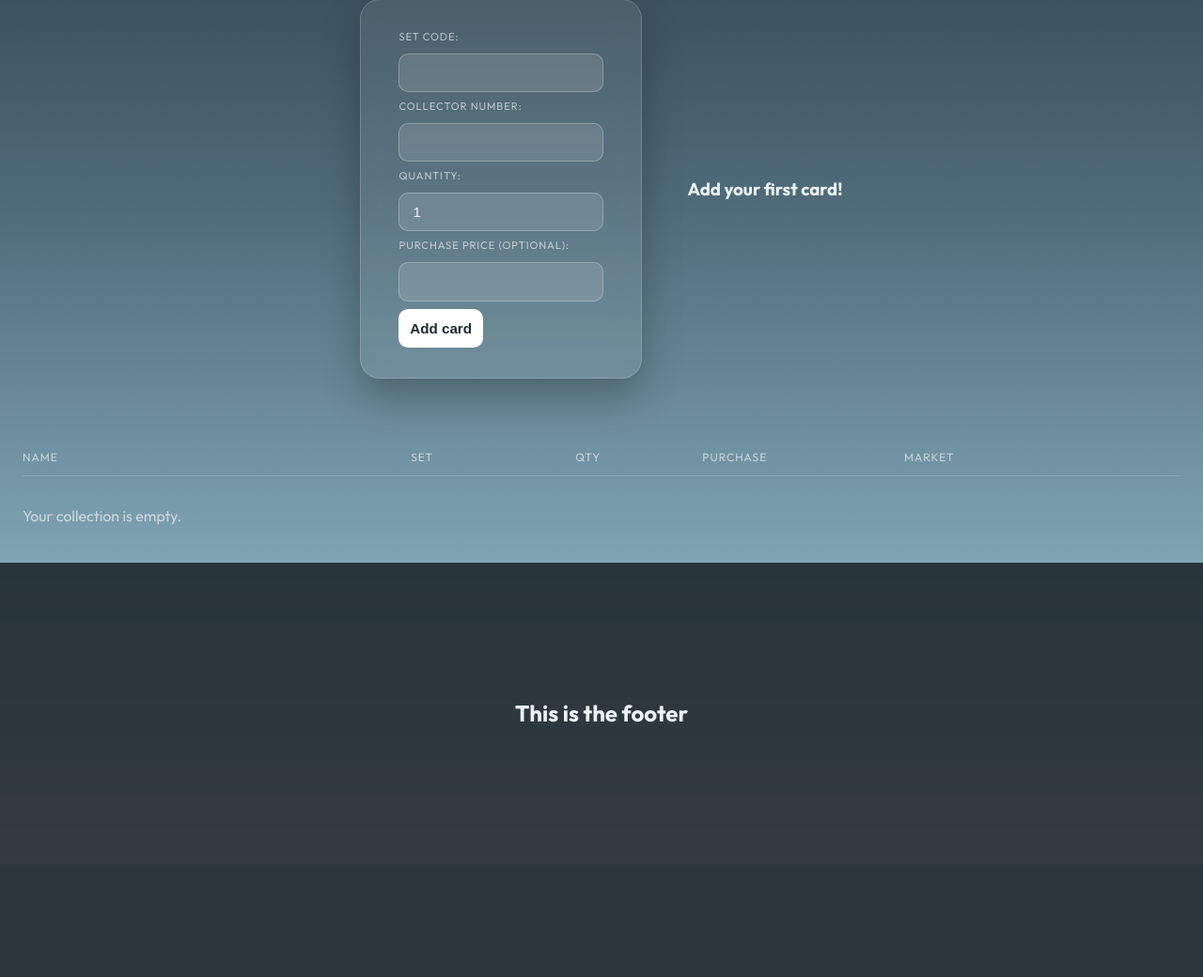
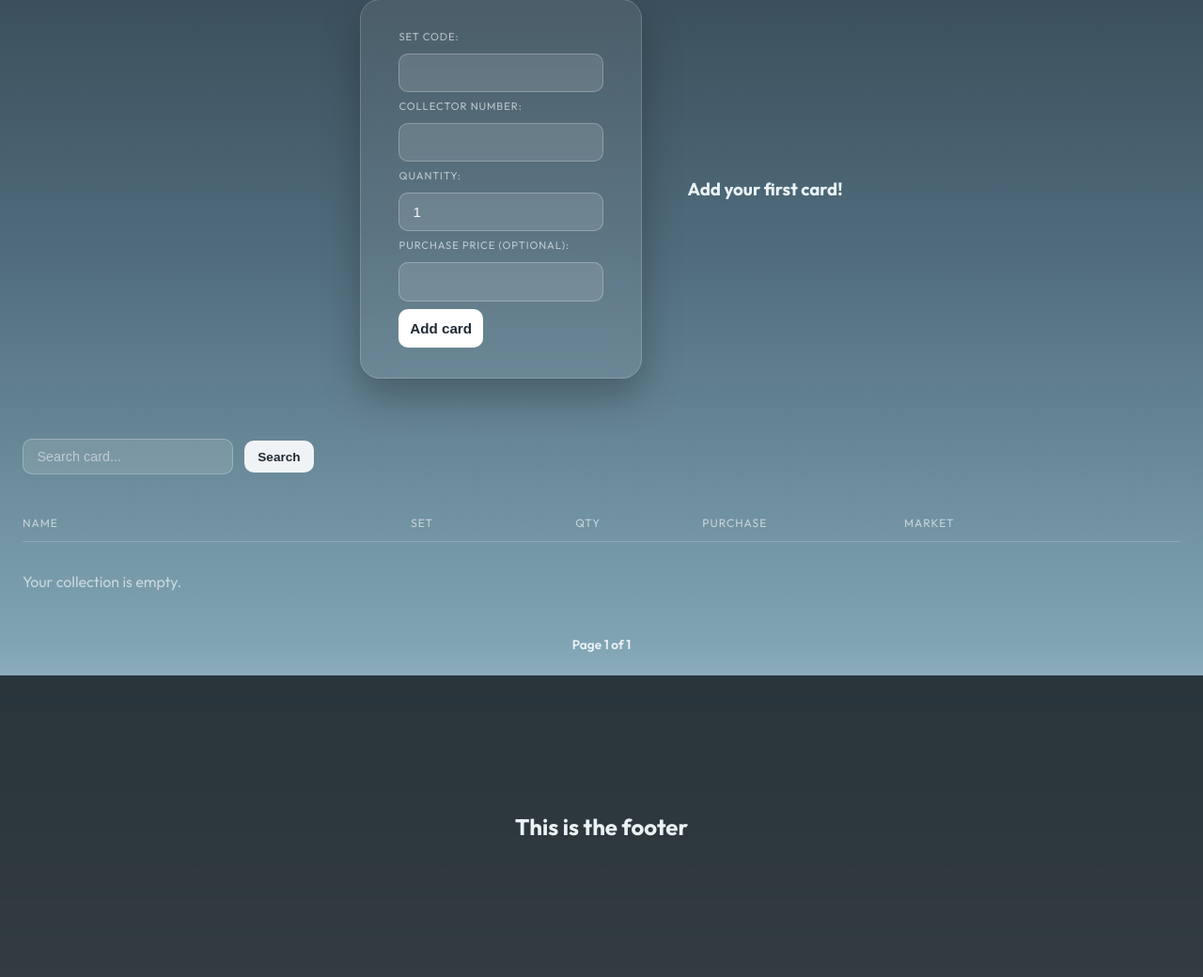
Before and after one commit to ElMauro21/Cardfolio, a Django app: page /collection/ in a window 1280 px wide. Shown: the part 161-1201 px from the top of the page at 94% size. Before the commit the page ends 930 px from the top, so only its background shows below. Run offline with Django 5.2, Linux system fonts and the light colour scheme; the visitor is signed in with stand-in values (Sample User, id 1); data that the repository does not hold is empty; some web fonts are replaced.

Commit message:
feat(collection): add pagination
- Add search bar and clear search buttons

- Add style to pagination, render cards when pointer is on the name of the card

```diff
--- a/collection/static/collection/my_collection.css
+++ b/collection/static/collection/my_collection.css
@@ -152,6 +152,33 @@
   font-weight: 500;
 }
 
+.card-name-wrapper {
+  position: relative;
+  cursor: pointer;
+}
+
+/* Preview image */
+.card-preview {
+  position: absolute;
+  top: 50%;
+  left: 110%;
+  transform: translateY(-50%);
+  width: 220px;
+  border-radius: 12px;
+  box-shadow: 0 20px 50px rgba(0, 0, 0, 0.6);
+  opacity: 0;
+  cursor: pointer;
+  pointer-events: none;
+  transition: opacity 0.15s ease, transform 0.15s ease;
+  z-index: 50;
+}
+
+/* Show on hover */
+.card-name-wrapper:hover .card-preview {
+  opacity: 1;
+  transform: translateY(-50%) scale(1.02);
+}
+
 /* ---------- Delete button ---------- */
 .delete-btn {
   background: transparent;
@@ -170,3 +197,84 @@
   margin-top: 2rem;
   color: var(--text-muted);
 }
+
+/* ---------- Pagination ----------*/
+.pagination {
+  display: flex;
+  justify-content: center;
+  gap: 1.5rem;
+  margin-top: 3rem;
+  font-size: 0.85rem;
+  font-weight: 600;
+}
+
+.pagination a {
+  color: var(--accent);
+  text-decoration: none;
+}
+
+.pagination a:hover {
+  text-decoration: underline;
+}
+
+/* ---------- Search bar ---------- */
+.collection-search {
+  display: flex;
+  align-items: center;
+  gap: 0.75rem;
+  margin-bottom: 2rem;
+  width: 310px;
+}
+
+/* Input */
+.collection-search input {
+  flex: 1;
+  appearance: none;
+  background: rgba(255, 255, 255, 0.12);
+  border: 1px solid rgba(255, 255, 255, 0.25);
+  border-radius: 10px;
+  padding: 0.65rem 0.9rem;
+  color: var(--text-main);
+  font-size: 0.9rem;
+}
+
+.collection-search input::placeholder {
+  color: rgba(245, 247, 250, 0.55);
+}
+
+.collection-search input:focus {
+  outline: none;
+  background: rgba(255, 255, 255, 0.18);
+  border-color: var(--accent-soft);
+}
+
+/* Search button */
+.collection-search button {
+  padding: 0.6rem 0.9rem;
+  border-radius: 10px;
+  border: none;
+  background: rgba(255, 255, 255, 0.9);
+  color: #1f2a33;
+  font-size: 0.85rem;
+  font-weight: 600;
+  cursor: pointer;
+  transition: transform 0.15s ease, box-shadow 0.15s ease;
+}
+
+.collection-search button:hover {
+  transform: translateY(-1px);
+  box-shadow: 0 8px 20px rgba(0, 0, 0, 0.25);
+}
+
+/* Clear link */
+.clear-search {
+  font-size: 1rem;
+  color: var(--text-muted);
+  text-decoration: none;
+  margin-left: 0.25rem;
+  white-space: nowrap;
+}
+
+.clear-search:hover {
+  text-decoration: underline;
+}
--- a/collection/templates/collection/my_collection.html
+++ b/collection/templates/collection/my_collection.html
@@ -37,7 +37,7 @@
     </div>
     {% if collection %}
       <div class="expensive-card">
-        <h3> This is your most expensive card: {{ most_expensive_card.card.price_usd }} USD </h3>
+        <h3> Top card: {{ most_expensive_card.card.price_usd }} USD </h3>
         <div class="card-tile">
           <img src="{{ most_expensive_card.card.image_url }}" alt="{{ most_expensive_card.card.name }}" loading="lazy">
             <div class="card-overlay">
@@ -51,6 +51,24 @@
 
 </div>
 
+  <form method="get" class="collection-search">
+    <input
+      type="text"
+      name="q"
+      placeholder="Search card..."
+      value="{{ query }}"
+    >
+
+    <button type="submit">Search</button>
+
+    {% if query %}
+      <a href="{% url 'my_collection' %}" class="clear-search">
+        Clear
+      </a>
+    {% endif %}
+  </form>
+
+
   <div class="collection-list">
     <div class="collection-header-row">
       <span>Name</span>
@@ -63,7 +81,15 @@
 
     {% for uc in collection %}
       <div class="collection-row">
-        <span class="card-name">{{ uc.card.name }}</span>
+        <span class="card-name-wrapper">
+          <span class="card-name">{{ uc.card.name }}</span>
+          <img
+          src="{{ uc.card.image_url }}"
+          alt="{{ uc.card.name }}"
+          class="card-preview"
+          loading="lazy"
+          >
+        </span>
         <span class="card-set">{{ uc.card.set_code|upper }}</span>
         <span>x{{ uc.quantity }}</span>
         <span>
@@ -88,7 +114,19 @@
     {% empty %}
       <p class="empty-state">Your collection is empty.</p>
     {% endfor %}
+    </div>
+    <div class="pagination">
+        {% if collection.has_previous %}
+          <a href="?q={{ query }}&page={{ collection.previous_page_number }}"> Previous </a>
+        {% endif %}
 
-    </div>
+        <span>
+          Page {{ collection.number }} of {{ collection.paginator.num_pages }}
+        </span>
+
+        {% if collection.has_next %}
+          <a href="?q={{ query }}&page={{ collection.next_page_number }}">Next</a>
+        {% endif %}
+      </div>
 
 {% endblock  %}
--- a/collection/views.py
+++ b/collection/views.py
@@ -5,13 +5,29 @@ from collection.services.collection_service import add_card_to_collection
 from cards.services.card_importer import import_exact_mtg_card
 from .models import UserCard
 from collection.models import UserCard
+from django.core.paginator import Paginator
 
 @login_required
 def my_collection_view(request):
     form = AddCardForm()
-    collection = (
-        request.user.collection.select_related("card").order_by("-added_at")
+
+    query = request.GET.get("q","").strip()
+
+    collection_qs = (
+        request.user.collection
+        .select_related("card")
     )
+
+    if query:
+        collection_qs = collection_qs.filter(
+            card__name__icontains=query
+        )
+
+    collection_qs = collection_qs.order_by("card__name")
+
+    paginator = Paginator(collection_qs,10)
+    page_number = request.GET.get("page")
+    collection_page = paginator.get_page(page_number)
 
     most_expensive_card = (
         UserCard.objects
@@ -26,8 +42,9 @@ def my_collection_view(request):
 
     return render(request, "collection/my_collection.html", {
         "form": form,
-        "collection": collection,
-        "most_expensive_card": most_expensive_card
+        "collection": collection_page,
+        "most_expensive_card": most_expensive_card,
+        "query": query
     })
 
 @login_required
```
